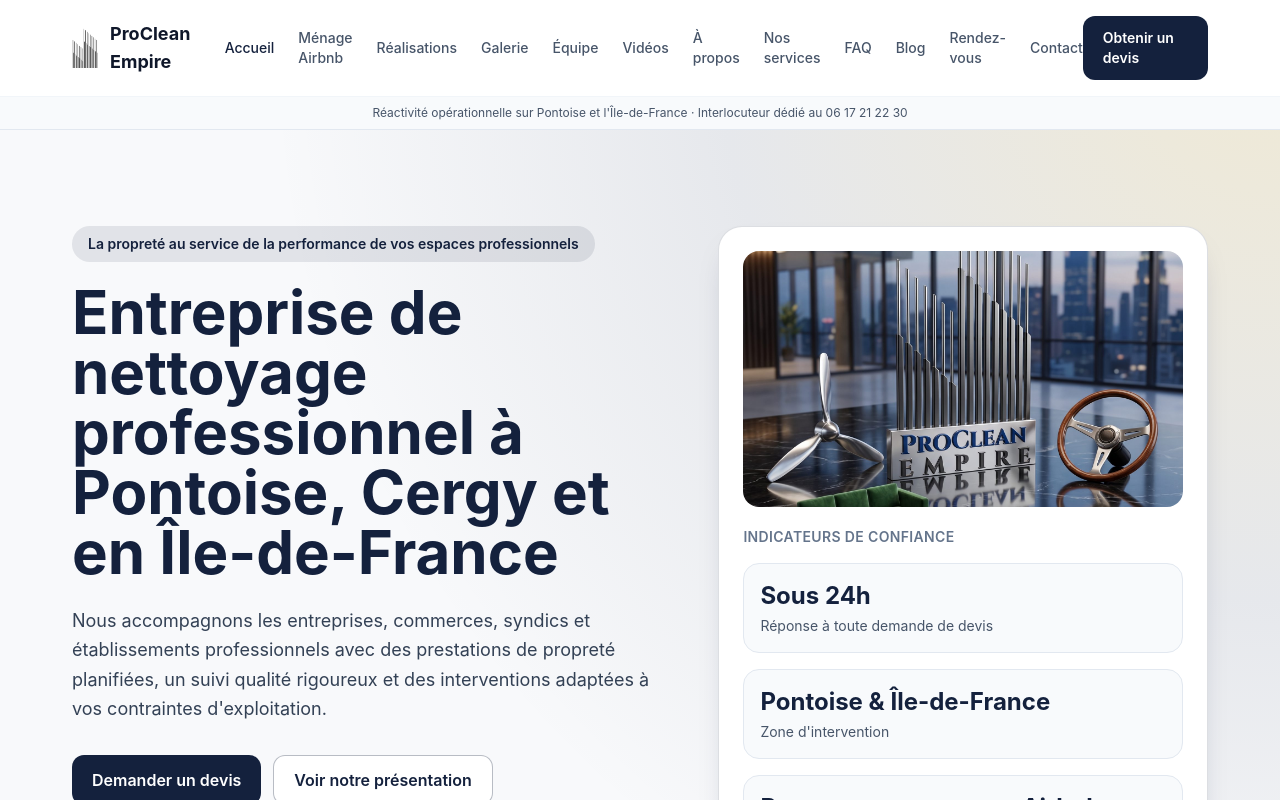
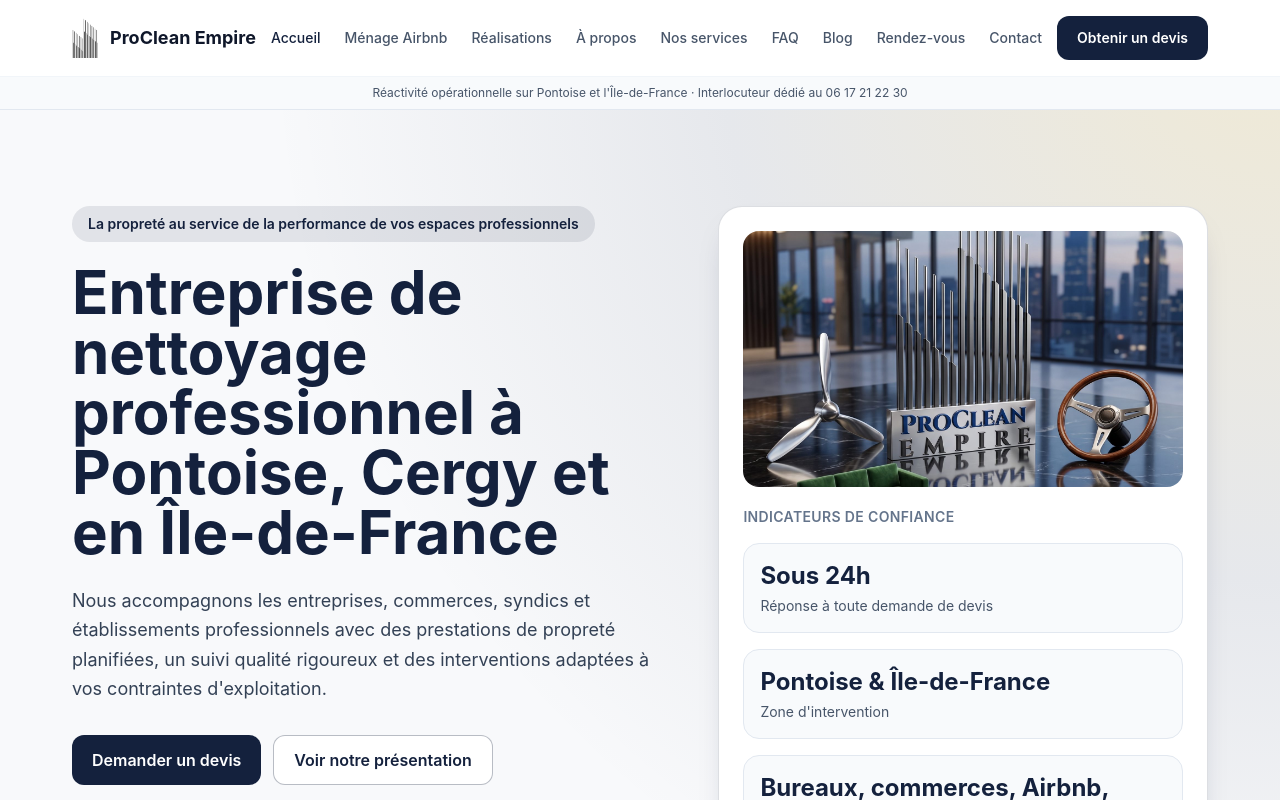
Before and after one commit to makayakevinh00-prog/https-procleanempire-multiservice.manus.space, a Next.js app: page / in a window 1280 px wide. Shown: the top 800 px of the page. Built offline with nearby package versions, Linux system fonts and the light colour scheme.

Commit message:
Header : menu allégé

```diff
--- a/components/layout/header.tsx
+++ b/components/layout/header.tsx
@@ -4,7 +4,12 @@
 import Link from "next/link";
 import { usePathname } from "next/navigation";
 import { navLinks } from "@/lib/data";
+
 import { siteConfig } from "@/lib/site";
+
+const desktopLinks = navLinks.filter(
+  (link) => !["/galerie", "/videos", "/equipe"].includes(link.href)
+);
 
 export function Header() {
   const pathname = usePathname();
@@ -26,7 +31,7 @@
           <span className="text-lg font-bold text-slate-900">ProClean Empire</span>
         </Link>
         <nav className="hidden items-center gap-6 lg:flex">
-          {navLinks.map((link) => {
+          {desktopLinks.map((link) => {
             const active = pathname === link.href;
             return (
               <Link
```
